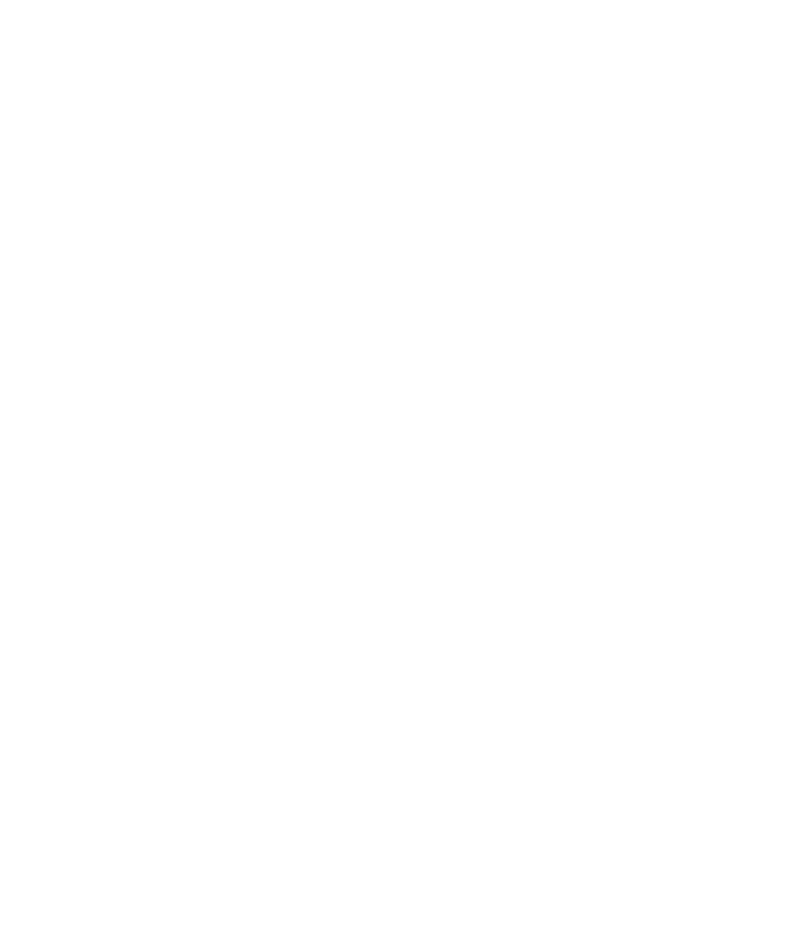
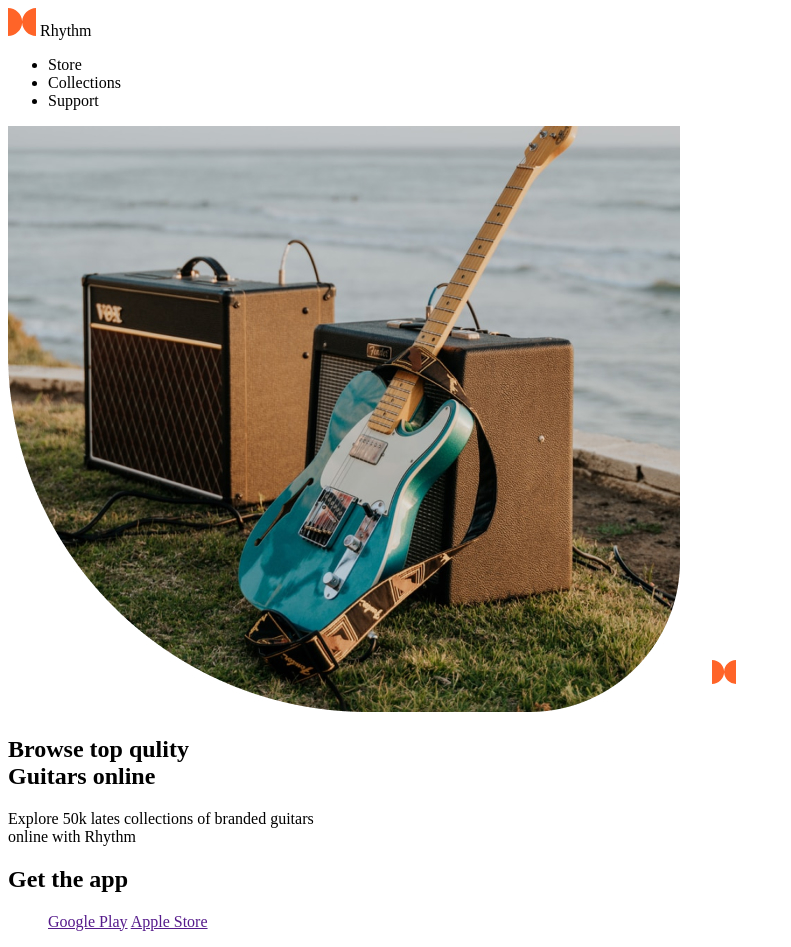
Before and after one commit to Anasurim/guitar-eshop, a plain HTML site: page guitar website/index.html in a window 1280 px wide. Shown: the whole page, without its empty margins (0-791 px from the left). Before the commit the page ends 800 px from the top, so only its background shows below. Drawn offline with Linux system fonts and the light colour scheme.

Commit message:
finished header, created hero

```diff
--- a/guitar website/index.html
+++ b/guitar website/index.html
@@ -7,5 +7,37 @@
     <meta name="viewport" content="width=device-width, initial-scale=1.0" />
     <title>Rhythm</title>
   </head>
-  <body></body>
+  <body>
+    <header>
+      <nav>
+        <a href="/"><img src="./img/Butterfly.svg" alt="logo" /></a>
+        Rhythm
+        <ul>
+          <li>Store</li>
+          <li>Collections</li>
+          <li>Support</li>
+        </ul>
+      </nav>
+      <!-- 2 images -->
+      <div>
+        <img src="img/unsplash_H6j0Zsy91WY.jpg" alt="background-image" />
+        <img src="img/Group 5189.svg" alt="logo-image" />
+      </div>
+    </header>
+    <main>
+      <!-- HERO -->
+      <section>
+        <h1>Browse top qulity<br /><span>Guitars</span> online</h1>
+        <p>
+          Explore 50k lates collections of branded guitars <br />online with
+          Rhythm
+        </p>
+        <h2>Get the app</h2>
+        <ul>
+          <a href="" aria-label="Google-Play">Google Play</a>
+          <a href="" aria-label="Apple-Store">Apple Store</a>
+        </ul>
+      </section>
+    </main>
+  </body>
 </html>
```
Also changed, not shown: guitar website/img/Butterfly.svg (added), guitar website/img/Group 5189.svg (added), guitar website/img/unsplash_H6j0Zsy91WY.jpg (added).
